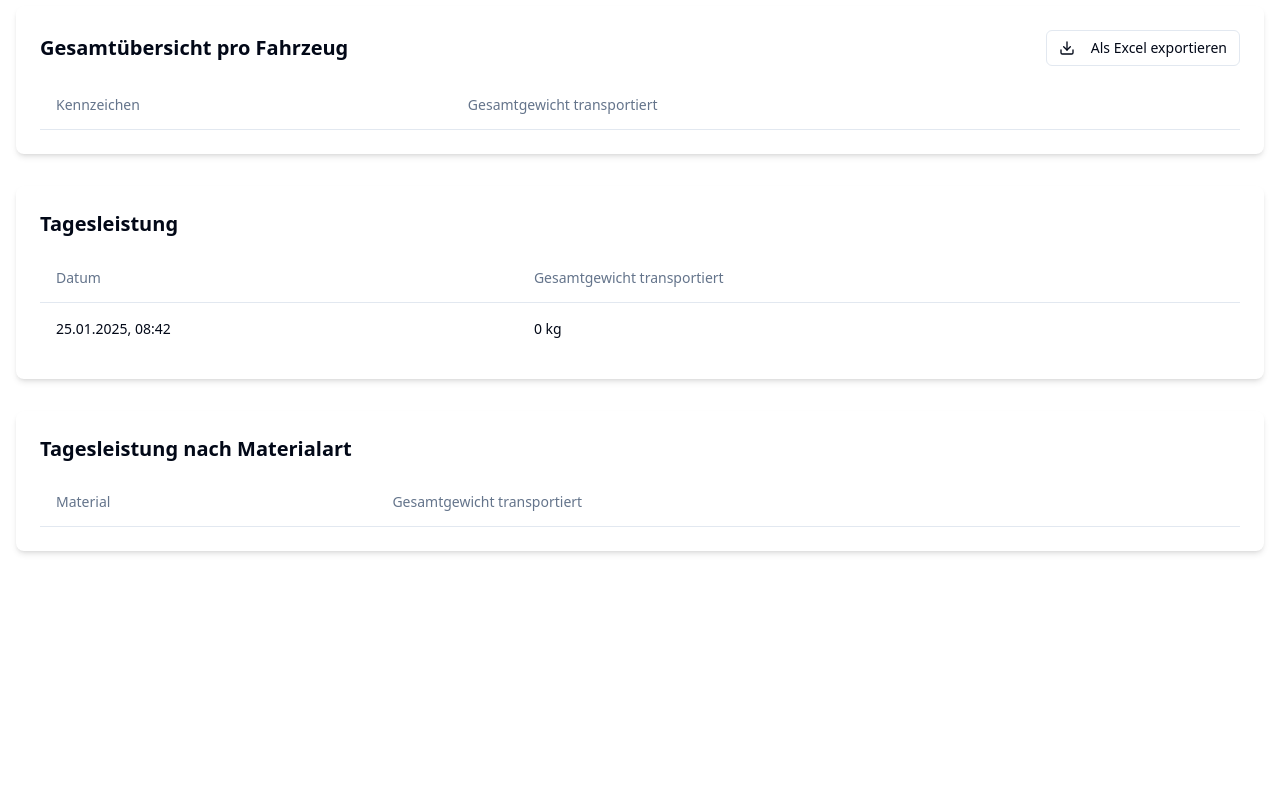
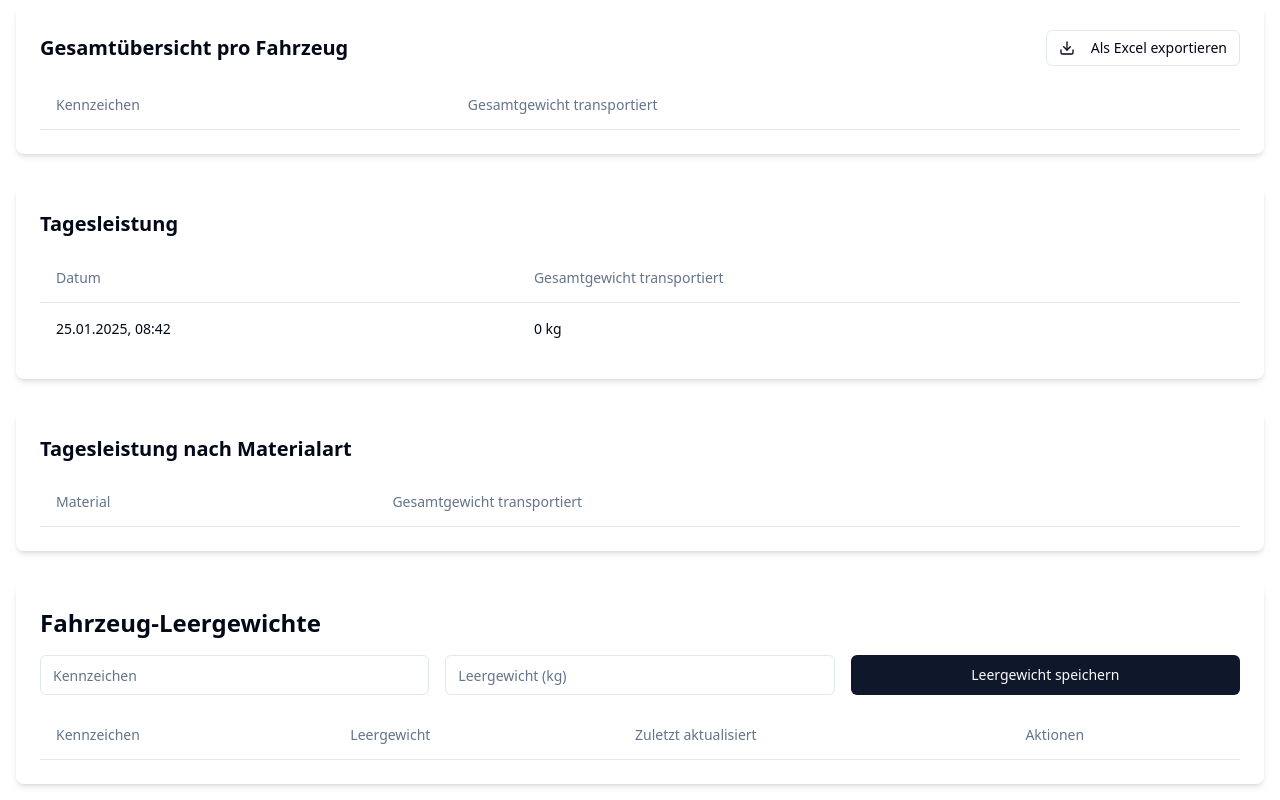
Before and after one commit to merlin2533/weighlogger-tracker, a React (Vite) app: page / in a window 1280 px wide. Shown: the part 475-1275 px from the top of the page. Before the commit the page ends 1042 px from the top, so only its background shows below. Built offline with nearby package versions, Linux system fonts and the light colour scheme.

Commit message:
Add vehicle empty weight management
Adds a section to manage vehicle empty weights.  Allows adding and updating empty weights for vehicles by license plate.  Displays the empty weight during weighing and allows modification through standard logic.

```diff
--- a/src/pages/Index.tsx
+++ b/src/pages/Index.tsx
@@ -20,6 +20,8 @@ const Index = () => {
   const [weight, setWeight] = useState("");
   const [cargoType, setCargoType] = useState<"Holz" | "Kies" | "Müll" | "Papier" | "Sand" | "Aushub" | "gesiebte Erde fein" | "gesiebte Erde Grob" | "Steine" | "Lego Steine (Beton)" | "Chipsi Mais" | "Seramis" | "Kronkorken" | "Dosen">("Holz");
   const [editingEntry, setEditingEntry] = useState<any>(null);
+  const [newEmptyWeight, setNewEmptyWeight] = useState("");
+  const [selectedVehicle, setSelectedVehicle] = useState("");
 
   const handleWeighing = () => {
     const knownVehicles = getKnownVehicles();
@@ -156,6 +158,31 @@ const Index = () => {
       "Gesamtgewicht transportiert": `${summary.totalCargo} kg`
     }));
     exportToExcel(data, "Fahrzeug-Übersicht");
+  };
+
+  const handleEmptyWeightUpdate = () => {
+    const weight = Number(newEmptyWeight);
+    if (!selectedVehicle || !weight) {
+      toast.error("Bitte Fahrzeug und Gewicht angeben");
+      return;
+    }
+
+    // Find existing entry with this license plate
+    const existingEntry = entries.find(e => e.licensePlate === selectedVehicle);
+    if (existingEntry) {
+      updateEntry(existingEntry.id, { emptyWeight: weight });
+      toast.success("Leergewicht wurde aktualisiert");
+    } else {
+      // Create a new entry with just the empty weight
+      addEntry({
+        licensePlate: selectedVehicle,
+        emptyWeight: weight
+      });
+      toast.success("Leergewicht wurde gespeichert");
+    }
+
+    setNewEmptyWeight("");
+    setSelectedVehicle("");
   };
 
   return (
@@ -419,6 +446,61 @@ const Index = () => {
           </TableBody>
         </Table>
       </div>
+
+      <div className="bg-white p-6 rounded-lg shadow-md space-y-4">
+        <h2 className="text-2xl font-bold">Fahrzeug-Leergewichte</h2>
+
+        <div className="grid grid-cols-1 md:grid-cols-3 gap-4">
+          <Input
+            placeholder="Kennzeichen"
+            value={selectedVehicle}
+            onChange={(e) => setSelectedVehicle(e.target.value)}
+          />
+          <Input
+            type="number"
+            placeholder="Leergewicht (kg)"
+            value={newEmptyWeight}
+            onChange={(e) => setNewEmptyWeight(e.target.value)}
+          />
+          <Button onClick={handleEmptyWeightUpdate}>Leergewicht speichern</Button>
+        </div>
+
+        <Table>
+          <TableHeader>
+            <TableRow>
+              <TableHead>Kennzeichen</TableHead>
+              <TableHead>Leergewicht</TableHead>
+              <TableHead>Zuletzt aktualisiert</TableHead>
+              <TableHead>Aktionen</TableHead>
+            </TableRow>
+          </TableHeader>
+          <TableBody>
+            {getKnownVehicles().map((vehicle) => (
+              <TableRow key={vehicle.licensePlate}>
+                <TableCell>{vehicle.licensePlate}</TableCell>
+                <TableCell>{vehicle.emptyWeight} kg</TableCell>
+                <TableCell>
+                  {entries.find(e => e.licensePlate === vehicle.licensePlate)?.lastUpdated
+                    ? formatDate(entries.find(e => e.licensePlate === vehicle.licensePlate)!.lastUpdated)
+                    : "-"}
+                </TableCell>
+                <TableCell>
+                  <Button
+                    variant="outline"
+                    size="sm"
+                    onClick={() => {
+                      setSelectedVehicle(vehicle.licensePlate);
+                      setNewEmptyWeight(vehicle.emptyWeight?.toString() || "");
+                    }}
+                  >
+                    <Edit className="h-4 w-4" />
+                  </Button>
+                </TableCell>
+              </TableRow>
+            ))}
+          </TableBody>
+        </Table>
+      </div>
     </div>
   );
 };
```
